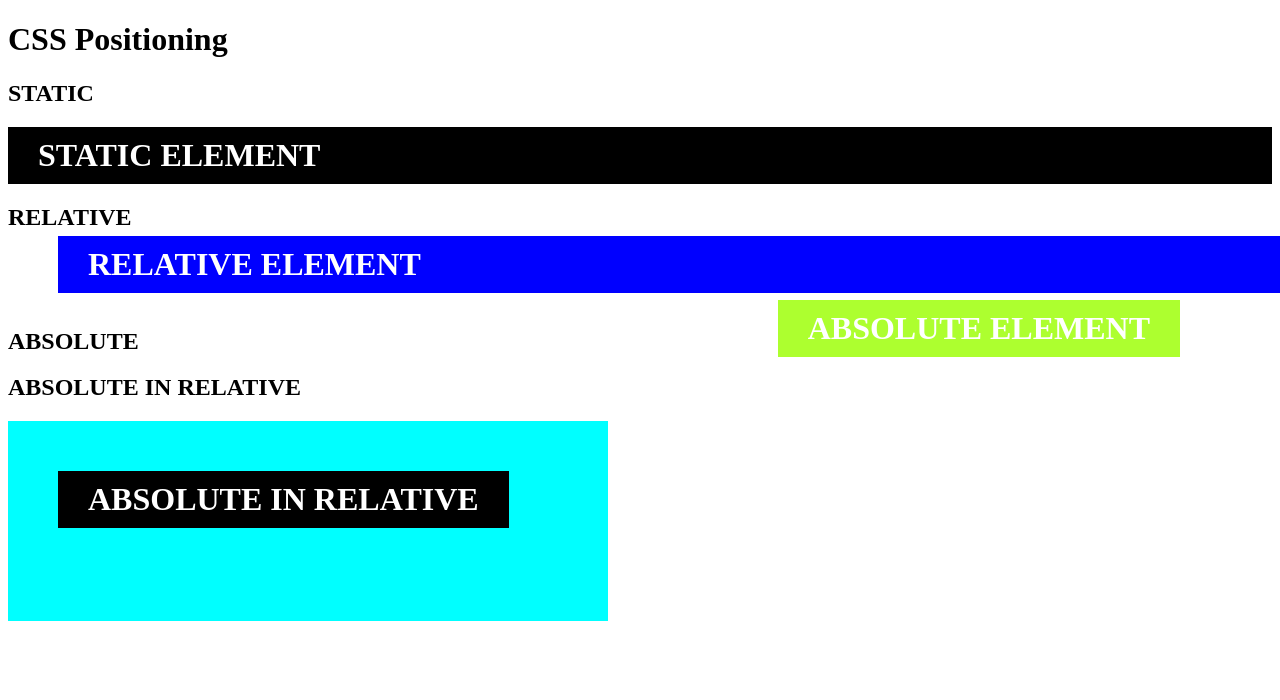
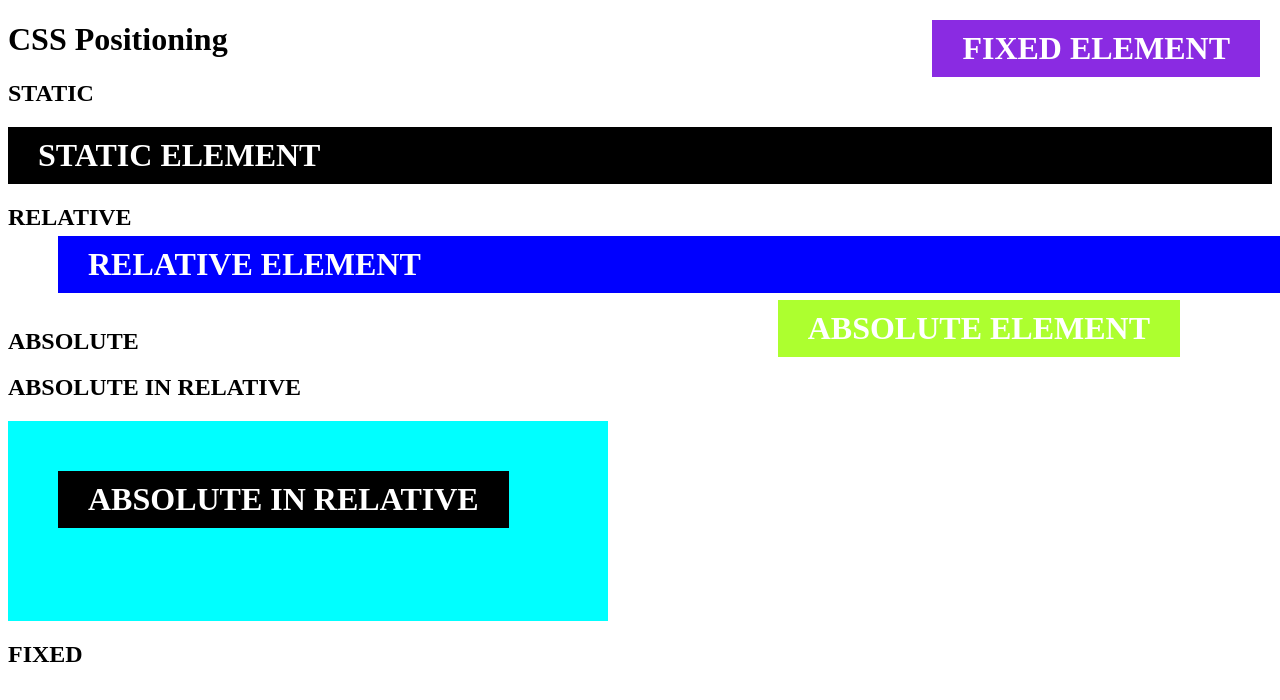
Before and after one commit to bhumikawei/CSSPositioning, a plain HTML site: page index.html in a window 1280 px wide. Shown: the top 700 px of the page. Drawn offline with Linux system fonts and the light colour scheme.

Commit message:
learnt fixed positioning

```diff
--- a/css/style.css
+++ b/css/style.css
@@ -35,3 +35,10 @@ body{
     left: 50px;
     background-color: black;
 }
+.fixed {
+    position: fixed;
+    top: 20px;
+    right: 20px;
+    background-color: blueviolet;
+    z-index: ;
+}
--- a/index.html
+++ b/index.html
@@ -26,5 +26,9 @@
             ABSOLUTE IN RELATIVE
         </div>
     </div>
+    <h2>FIXED</h2>
+    <div class="fixed box">
+        FIXED ELEMENT
+    </div>
 </body>
 </html>
```
